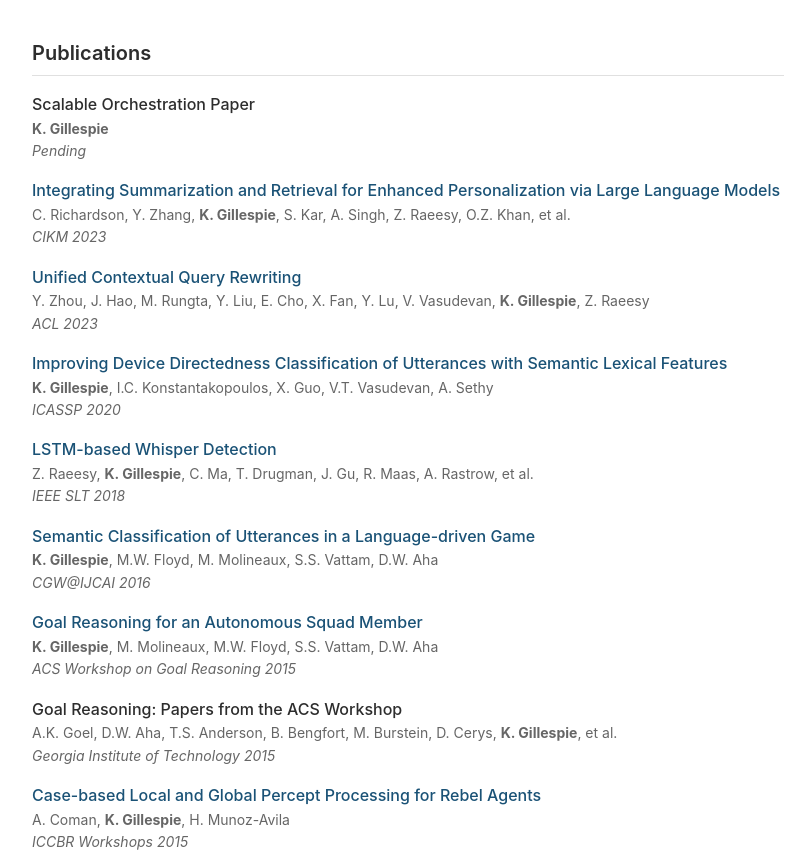
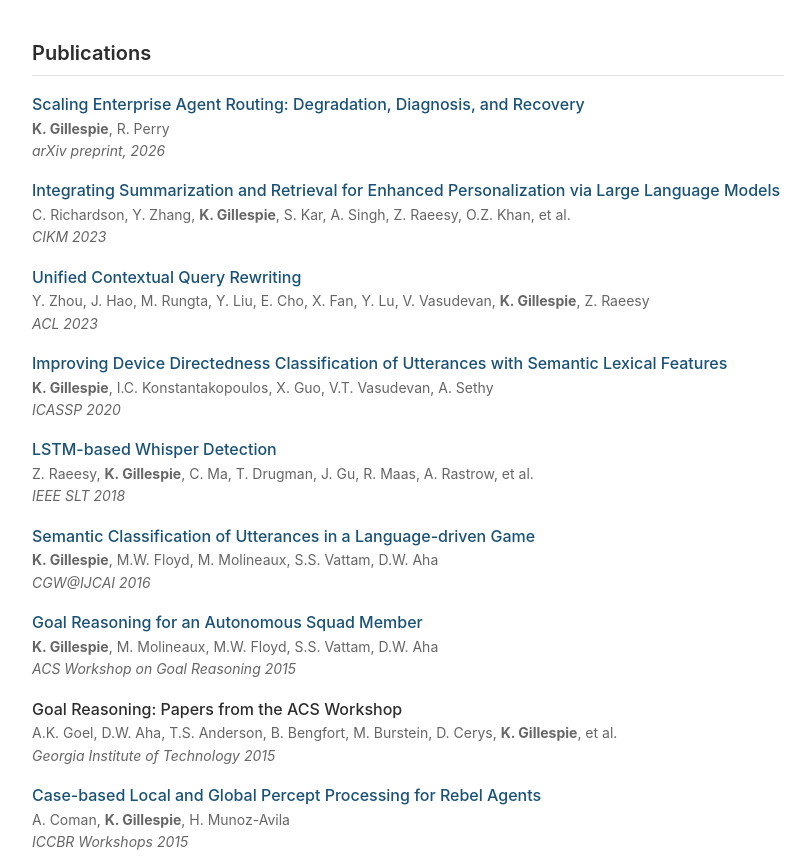
Before and after one commit to kelano/kelano.github.io, a plain HTML site: page index.html in a window 1280 px wide. Shown: the part 1049-1915 px from the top of the page, without its empty margins (232-1043 px from the left). Drawn offline with Linux system fonts and the light colour scheme.

Commit message:
Scaling paper

```diff
--- a/index.html
+++ b/index.html
@@ -237,9 +237,9 @@
             <h2>Publications</h2>
 
             <div class="pub">
-                <div class="title">Scalable Orchestration Paper</div>
-                <div class="authors"><strong>K. Gillespie</strong></div>
-                <div class="venue">Pending</div>
+                <div class="title"><a href="https://arxiv.org/abs/2606.17519">Scaling Enterprise Agent Routing: Degradation, Diagnosis, and Recovery</a></div>
+                <div class="authors"><strong>K. Gillespie</strong>, R. Perry</div>
+                <div class="venue">arXiv preprint, 2026</div>
             </div>
 
             <div class="pub">
```
